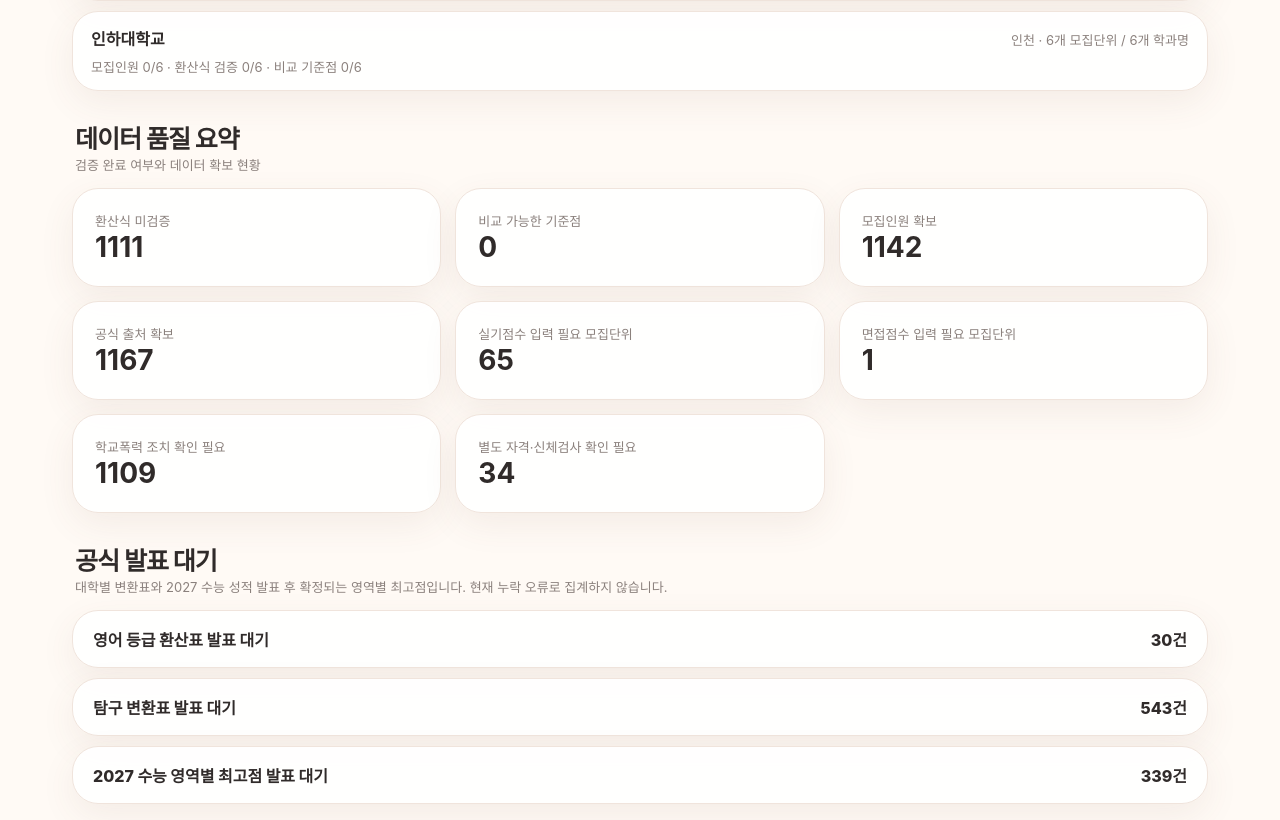
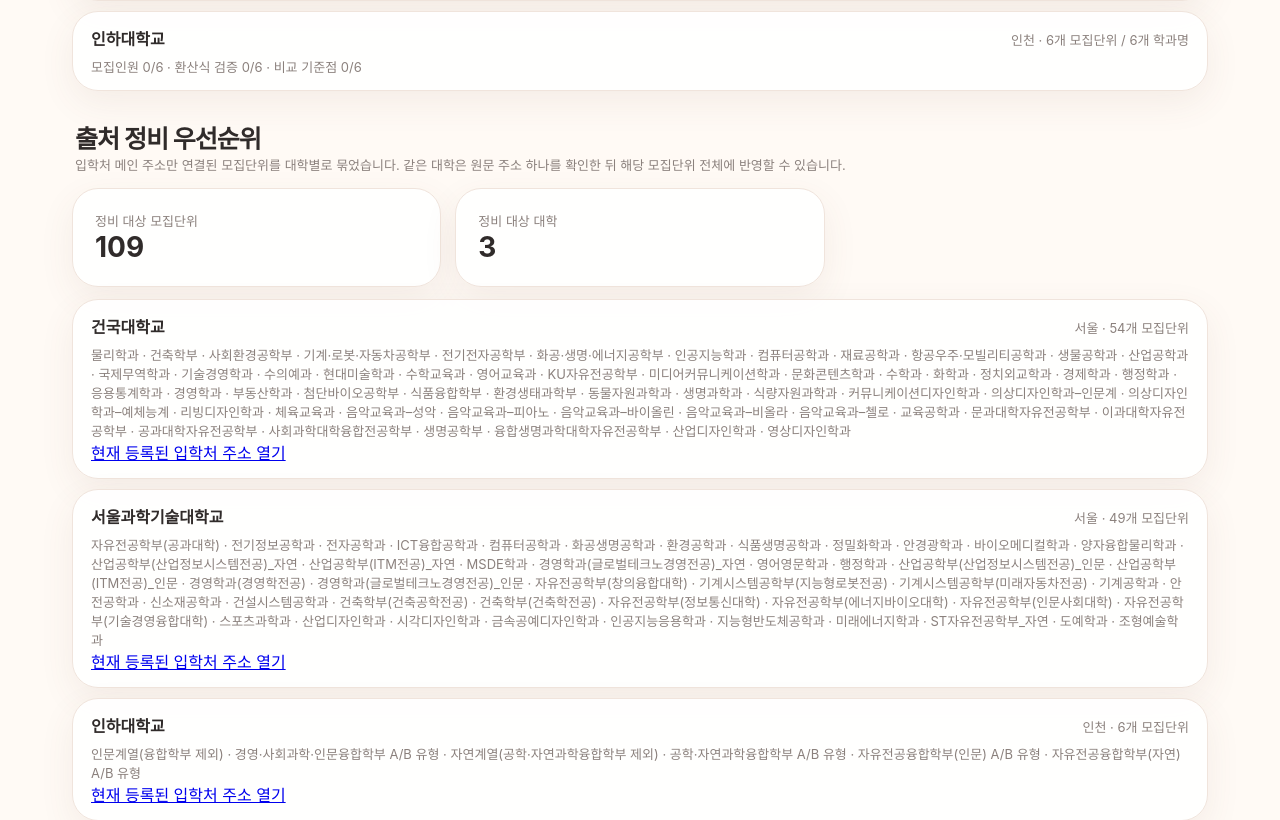
Before and after one commit to sooyachoco/2027-susi, a Next.js app: page /regular-audit in a window 1280 px wide. Shown: the part 4606-5426 px from the top of the page. Built offline with nearby package versions, Linux system fonts and the light colour scheme.

Commit message:
Show university-level source cleanup priorities

```diff
--- a/app/regular-audit/page.tsx
+++ b/app/regular-audit/page.tsx
@@ -8,6 +8,7 @@ type AuditData = {
   scope: string;
   totals: { admissions: number; universities: number; byRegion: Record<string, number>; byGroup: Record<string, number> };
   universityCoverage: Array<{ universityId: string; universityName: string; region: string; admissions: number; departments: number; withRecruitmentCount: number; calculationVerified: number; benchmarkComparable: number }>;
+  genericSourceUniversitySummary: Array<{ universityId: string; universityName: string; region: string; count: number; sourceUrl: string; departments: string[] }>;
   quality: { calculationVerified: number; calculationUnverified: number; benchmarkComparable: number; withRecruitmentCount: number; withSource: number; requiresPracticalEvaluation: number; requiresInterviewEvaluation: number; requiresSchoolViolenceInput: number; requiresAdditionalEligibilityInput: number };
   issueCounts: Record<string, number>;
   issues: Record<string, AuditItem[] | { id: string; count: number }[]>;
@@ -101,6 +102,22 @@ export default function RegularAuditPage() {
           </div>
         </section>
         <section className="section">
+          <div className="sectionHead"><div><h2>출처 정비 우선순위</h2><div className="muted">입학처 메인 주소만 연결된 모집단위를 대학별로 묶었습니다. 같은 대학은 원문 주소 하나를 확인한 뒤 해당 모집단위 전체에 반영할 수 있습니다.</div></div></div>
+          <div className="grid">
+            <article className="panel stat"><div className="muted">정비 대상 모집단위</div><strong>{data.issueCounts.genericSourceUrl ?? 0}</strong></article>
+            <article className="panel stat"><div className="muted">정비 대상 대학</div><strong>{data.genericSourceUniversitySummary.length}</strong></article>
+          </div>
+          <div style={{ display: "grid", gap: 10, marginTop: 12 }}>
+            {data.genericSourceUniversitySummary.map((school) => <article className="panel" key={school.universityId} style={{ padding: "14px 18px" }}>
+              <div style={{ display: "flex", justifyContent: "space-between", alignItems: "baseline", gap: 12, flexWrap: "wrap" }}>
+                <strong>{school.universityName}</strong><span className="muted">{school.region} · {school.count}개 모집단위</span>
+              </div>
+              <div className="muted" style={{ marginTop: 7 }}>{school.departments.join(" · ")}</div>
+              <a href={school.sourceUrl} target="_blank" rel="noreferrer">현재 등록된 입학처 주소 열기</a>
+            </article>)}
+          </div>
+        </section>
+        <section className="section">
           <div className="sectionHead"><div><h2>데이터 품질 요약</h2><div className="muted">검증 완료 여부와 데이터 확보 현황</div></div></div>
           <div className="grid">
             <article className="panel stat"><div className="muted">환산식 미검증</div><strong>{data.quality.calculationUnverified}</strong></article>
```
